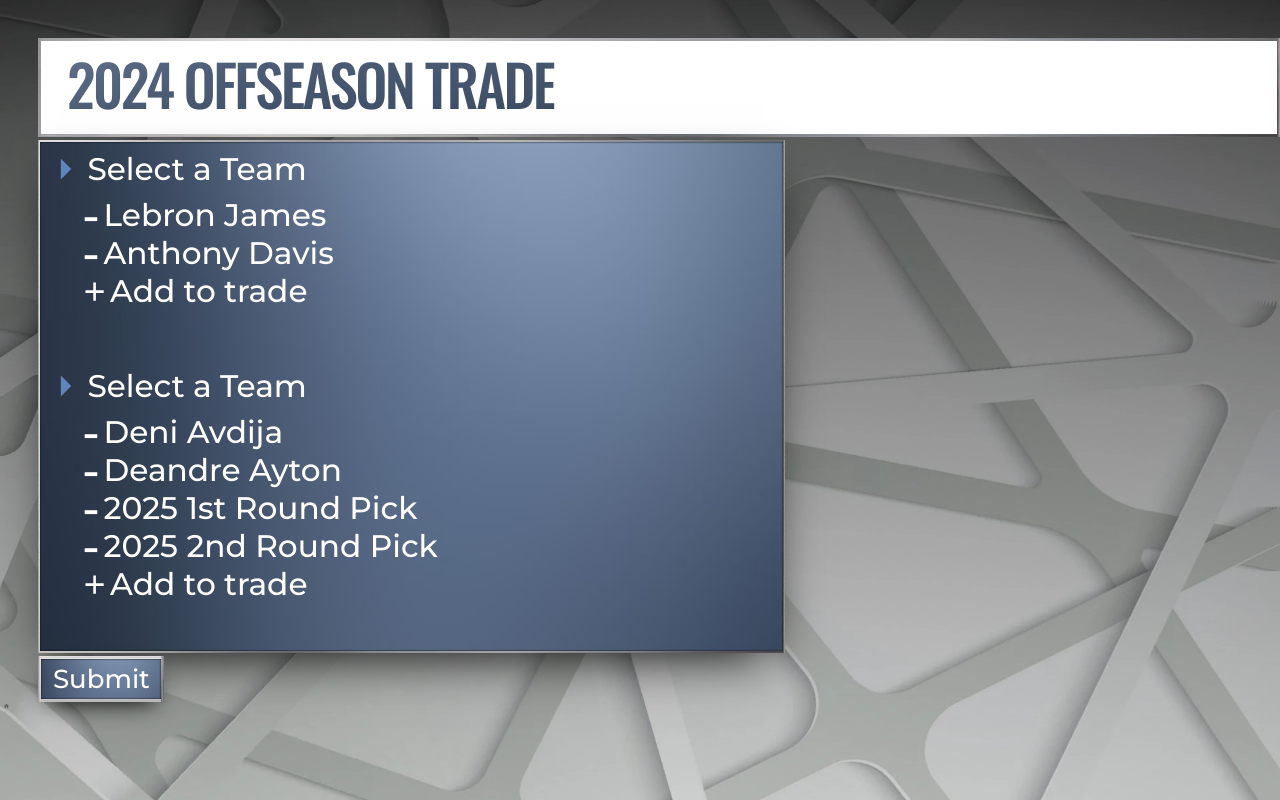
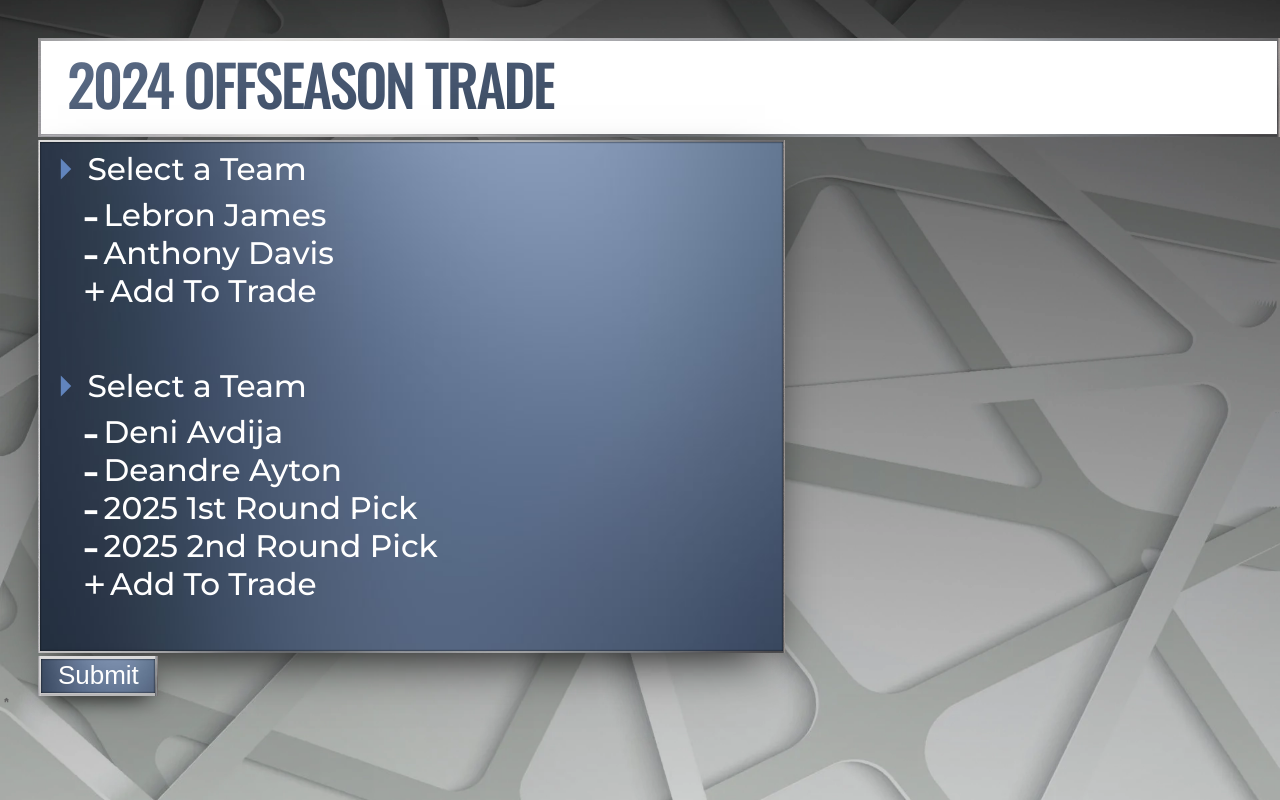
Before and after one commit to alexeyjleeper/NBA-Trade-Simulator, a React (Create React App) app: page /trade in a window 1280 px wide. Built offline with nearby package versions, Linux system fonts and the light colour scheme.

Commit message:
implemented function to send trade to db

```diff
--- a/src/pages/TradeBuilder.js
+++ b/src/pages/TradeBuilder.js
@@ -1,4 +1,3 @@
-import { v4 } from 'uuid';
 import { React, useState, useRef, useEffect } from 'react';
 import HomeNav from '../components/HomeNav.js';
 import { useNavigate } from 'react-router-dom';
@@ -8,7 +7,7 @@
 import TeamColors from '../storage/teamColors.json';
 import AssetSelect from '../components/AssetSelect.js';
 
-function TradeBuilder({storedTeams}) {
+function TradeBuilder({uuid}) {
     const [mounted, setMounted] = useState();
     const [bannerImgLeft, setBannerImgLeft] = useState();
     const [bannerImgRight, setBannerImgRight] = useState();
@@ -27,8 +26,91 @@
     const assetSelect = useRef(null);
 
     function sendTrade() {
-        // need to organize data for the put request
-        // need to upadte local variable for the
+        // initial error handling
+        if (!(selectLeft && selectRight)) {
+            console.log("Teams not selected");
+            return
+        }
+        if (!(topList && bottomList)) {
+            console.log("Missing assets");
+            return
+        }
+
+        //format body values
+        const [newTopRoster, newBottomRoster, newTopPicks, newBottomPicks] = modifyAssets();
+
+        const putData = {
+            "Uuid" : uuid,
+            "TradeTeams" : [selectLeft, selectRight],
+            "NewRosters" : [newTopRoster, newBottomRoster],
+            "Picks" : [newTopPicks, newBottomPicks]
+        }
+        const sendData = JSON.stringify(putData);
+
+        const url = "http://localhost:4000/"
+        fetch(url, {
+            method: 'PUT',
+            headers: {
+                'Content-Type': 'application/json'
+            },
+            body: sendData
+        })
+            .then(response => {
+                return response.json()
+            })
+            .then(data => {
+                console.log("put return");
+                console.log(data);
+                updateDbList();
+            })
+            .catch(error => {
+                console.log(`error fetching from data management API: ${error}`);
+            })
+    }
+
+    function updateDbList() {
+        const teams = localStorage.getItem('dbTeams');
+        const newTeams = JSON.parse(teams) || [];
+        if (!newTeams.includes(selectLeft)) {
+            newTeams.push(selectLeft);
+        }
+        if (!newTeams.includes(selectRight)) {
+            newTeams.push(selectRight);
+        }
+        const toString = JSON.stringify(newTeams);
+        localStorage.setItem('dbTeams', toString);
+    }
+
+    function updateArray(array, removeArray, addArray) {
+        for (const item of removeArray) {
+            //remove first occurrence of item, handle duplicates
+            const index = array.indexOf(item);
+            array.splice(index, 1);
+        }
+
+        for (const item of addArray) {
+            array.push(item);
+        }
+    }
+
+    function modifyAssets(){
+        // update rosters
+        const newTopRoster = topAssets[0];
+        const newBottomRoster = bottomAssets[0];
+        const topListPlayers = topList.filter(item => item[0] !== "2");
+        const bottomListPlayers = bottomList.filter(item => item[0] !== "2");
+        updateArray(newTopRoster, topListPlayers, bottomListPlayers);
+        updateArray(newBottomRoster, bottomListPlayers, topListPlayers);
+
+        // update picks
+        const newTopPicks = topAssets[1];
+        const topPicks = topList.filter(item => item[0] === "2");
+        const newBottomPicks = bottomAssets[1];
+        const bottomPicks = bottomList.filter(item => item[0] === "2");
+        updateArray(newTopPicks, topPicks, bottomPicks);
+        updateArray(newBottomPicks, bottomPicks, topPicks);
+
+        return [newTopRoster, newBottomRoster, newTopPicks, newBottomPicks]
     }
 
     useEffect(() => {
@@ -58,26 +140,19 @@
     function deleteAsset(event) {
 
         //get player
-        const removePlayer = event.currentTarget.parentNode.textContent;
+        const content = event.currentTarget.textContent;
+        console.log('yart');
+        const removePlayer = content.slice(1);
+        console.log(removePlayer)
 
         const top = topList;
         const bottom = bottomList;
 
         if (top.includes(`${removePlayer}`)) {
-            const newList = [];
-            for (let i in top) {
-                if (i !== removePlayer) {
-                    newList.push(i);
-                }
-            }
-            setTopList(newList)
+            const newList = top.filter(item => item !== removePlayer);
+            setTopList(newList);
         } else if (bottom.includes(`${removePlayer}`)) {
-            const newList = [];
-            for (let i in bottom) {
-                if (i !== removePlayer) {
-                    newList.push(i);
-                }
-            }
+            const newList = bottom.filter(item => item !== removePlayer);
             setBottomList(newList);
         }
     }
@@ -87,10 +162,9 @@
             console.log('no team selected');
             return
         }
-        const uuid = getUUID();
         const teamToURL = team.replace(/ /g, '+');
         const stored = isStored(team);
-        const url = `http://localhost:4000/search?uuid=${uuid}&team=${teamToURL}&db=${stored}`;
+        const url = `http://localhost:4000/?uuid=${uuid}&team=${teamToURL}&db=${stored}`;
         let res = 0;
         fetch(url, { method: 'GET'})
             .then(response => {
@@ -100,12 +174,12 @@
                 res = data;
                 if (team == selectLeft) {
                     setCurrList('top');
-                    setTopAssets([[res.Players],[res.Picks]]);
+                    setTopAssets([res.Players, res.Picks]);
                     console.log(`players data: ${res.Players}`);
                     console.log(`top state var: ${topAssets[0]}`);
                 } else if (team == selectRight) {
                     setCurrList('bottom');
-                    setBottomAssets([[res.Players], [res.Picks]]);
+                    setBottomAssets([res.Players, res.Picks]);
                 }
 
                 // bring up asset select component
@@ -121,18 +195,12 @@
     }
 
     const isStored = (team) => {
-        return storedTeams.has(team);
-    }
-
-    const getUUID = () => {
-        const uuid = localStorage.getItem('uuid')
-        if (uuid) {
-            return uuid;
-        } else {
-            const newUUID = v4();
-            localStorage.setItem('uuid', newUUID);
-            return newUUID;
+        const teams = localStorage.getItem('dbTeams');
+        const newTeams = JSON.parse(teams) || [];
+        if (newTeams.includes(team)) {
+            return true;
         }
+        return false;
     }
 
     function handleSelectTop (option) {
@@ -344,7 +412,7 @@
                             {topList.map((item, i) => <TradeAsset item={item} key={i} deleteAsset={deleteAsset}/>)}
                             <li className='addPlayer' onClick={() => getAssets(selectLeft)}>
                                 <MdOutlineAdd/>
-                                Add to trade
+                                Add To Trade
                             </li>
                         </ul>
                     </div>
@@ -361,7 +429,7 @@
                             {bottomList.map((item, i) => <TradeAsset item={item} key={i} deleteAsset={deleteAsset}/>)}
                             <li className='addPlayer' onClick={() => getAssets(selectRight)}>
                                 <MdOutlineAdd/>
-                                Add to trade
+                                Add To Trade
                             </li>
                         </ul>
                     </div>
@@ -378,9 +446,9 @@
                     <img src={bannerImgRight} alt="lower team logo"/>
                 </div>
             </div>
-            <div id='submit'>
+            <button id='submit' onClick={sendTrade}>
                 Submit
-            </div>
+            </button>
             <HomeNav homeFunc={doubleCheck}/>
             {saveCheck && (
                 <div id='doubleCheck'>
```
